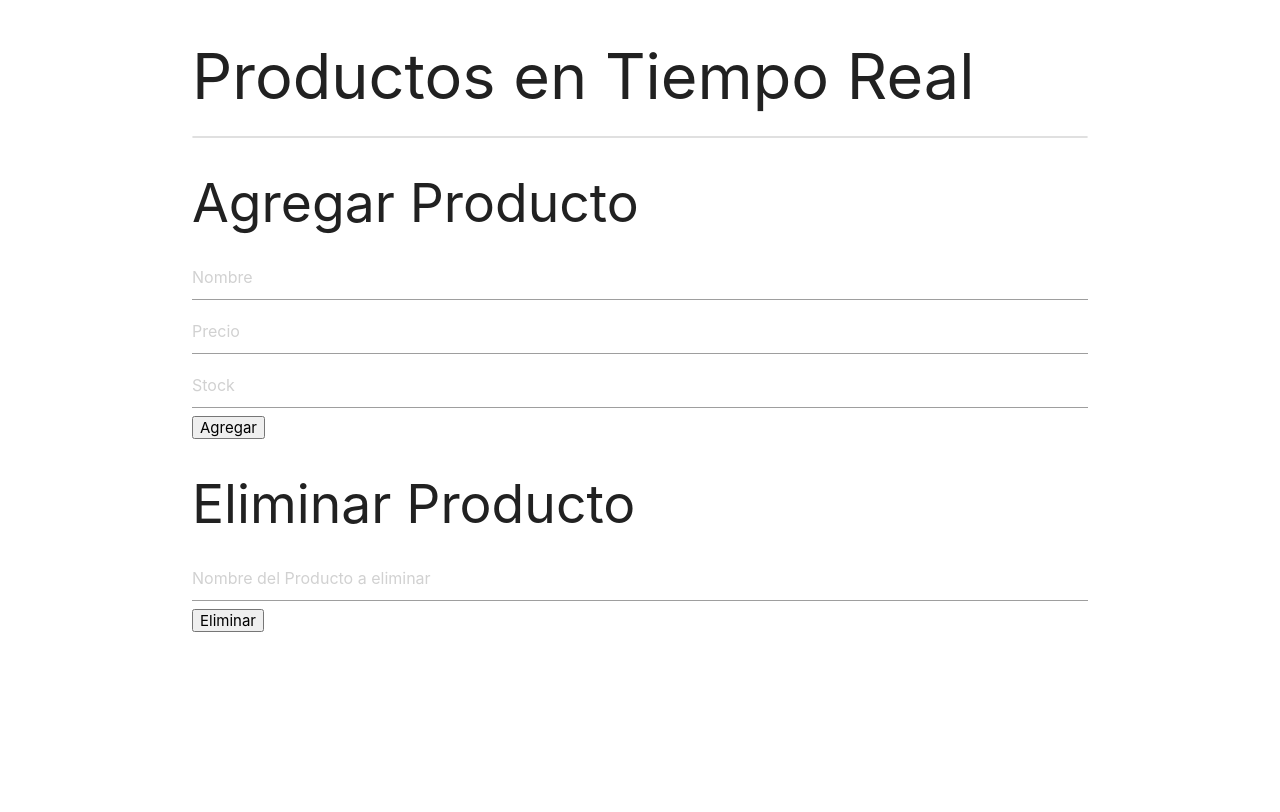
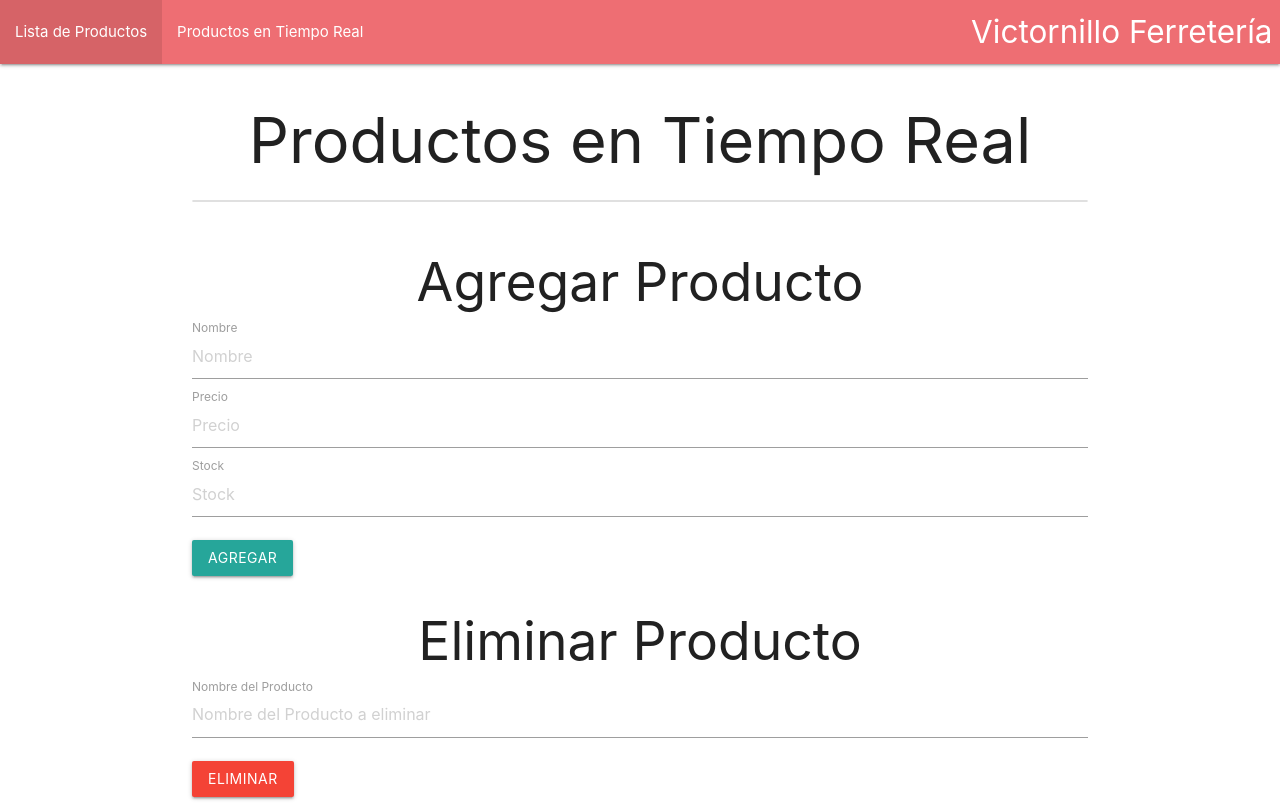
Before and after one commit to IgnacioCanal/PreEntrega1-Canal, a Node project: template src/views/realTimeProducts.hbs in a window 1280 px wide. Before the commit the page ends 632 px from the top, so only its background shows below. Run offline with Node 20 templates, Linux system fonts and the light colour scheme; the template is opened without the code that fills it, so the values that code supplies are empty; some libraries are stand-ins or nearby versions.

Commit message:
segunda entrega

```diff
--- a/public/main.js
+++ b/public/main.js
@@ -1,40 +1,37 @@
 const socket = io();
 
-
-socket.on('actualizarProductos', (products) => {
-  const lista = document.getElementById('lista-productos');
-  lista.innerHTML = '';
+socket.on("actualizarProductos", (products) => {
+  const lista = document.getElementById("lista-productos");
+  lista.innerHTML = "";
   products.forEach((product) => {
-    const item = document.createElement('li');
-    item.textContent = `Nombre:${product.nombre} - Precio $${product.precio} - Stock: ${product.stock}`;
+    const item = document.createElement("li");
+    item.textContent = `Nombre: ${product.nombre} - Precio: $${product.precio} - Stock: ${product.stock}`;
     lista.appendChild(item);
   });
 });
 
-
-document.getElementById('form-agregar').addEventListener('submit', (e) => {
+document.getElementById("form-agregar").addEventListener("submit", (e) => {
   e.preventDefault();
-  const nombre = document.getElementById('nombre').value;
-  const precio = parseFloat(document.getElementById('precio').value);
-  const stock = parseInt(document.getElementById('stock').value, 10);
+  const nombre = document.getElementById("nombre").value;
+  const precio = parseFloat(document.getElementById("precio").value);
+  const stock = parseInt(document.getElementById("stock").value, 10);
 
   if (!nombre || isNaN(precio) || isNaN(stock)) {
-    alert('Por favor, completa todos los campos correctamente.');
+    alert("Por favor, completa todos los campos correctamente.");
     return;
   }
 
-  socket.emit('agregarProducto', { nombre, precio, stock });
+  socket.emit("agregarProducto", { nombre, precio, stock });
   e.target.reset();
 });
 
-
-document.getElementById('form-eliminar').addEventListener('submit', (e) => {
+document.getElementById("form-eliminar").addEventListener("submit", (e) => {
   e.preventDefault();
-  const nombre = document.getElementById('nombre-eliminar').value;
+  const nombre = document.getElementById("nombre-eliminar").value;
   if (!nombre) {
-    alert('Por favor, ingresa el nombre del producto a eliminar.');
+    alert("Por favor, ingresa el nombre del producto a eliminar.");
     return;
   }
-  socket.emit('eliminarProducto', { nombre });
+  socket.emit("eliminarProducto", { nombre });
   e.target.reset();
 });
--- a/src/routes/views.routes.js
+++ b/src/routes/views.routes.js
@@ -1,10 +1,9 @@
 import { Router } from "express";
 import { productsService } from "../services/products.service.js";
 
-
 export const viewsRoutes = Router();
 
-viewsRoutes.get("/", async(req, res) => {
+viewsRoutes.get("/", async (req, res) => {
   try {
     const products = await productsService.getAll();
 
--- a/src/server.js
+++ b/src/server.js
@@ -6,30 +6,33 @@ import { Server } from "socket.io";
 import handlebars from "express-handlebars";
 import fs from "fs";
 
-
 import { __dirname } from "./dirname.js";
 import { productsRouter } from "./routes/products.router.js";
 import { productsService } from "./services/products.service.js";
 import { cartsRouter } from "./routes/carts.router.js";
 import { viewsRoutes } from "./routes/views.routes.js";
 
-
 const app = express();
-
 
 app.use(morgan("dev"));
 app.use(express.json());
 app.use(express.urlencoded({ extended: true }));
 app.use(express.static(path.resolve(__dirname, "../public")));
 
-app.engine('hbs', handlebars.engine({ extname: '.hbs', defaultLayout: 'main', layoutsDir: path.join(__dirname, 'views', 'layout') }));
-app.set('view engine', 'hbs');
-app.set('views', path.join(__dirname, 'views'));
+app.engine(
+  "hbs",
+  handlebars.engine({
+    extname: ".hbs",
+    layoutsDir: path.join(__dirname, "views", "layout"),
+    partialsDir: path.join(__dirname, "views", "partials"),
+  })
+);
+app.set("view engine", "hbs");
+app.set("views", path.join(__dirname, "views"));
 
 app.use("/", viewsRoutes);
 app.use("/api/products", productsRouter);
 app.use("/api/carts", cartsRouter);
-
 
 app.use((err, req, res, next) => {
   console.error("Error:", err.message);
@@ -65,7 +68,6 @@ io.on("connection", (socket) => {
   });
 });
 
-
 // Iniciar servidor
 server.listen(8080, () => {
   console.log("Server running on port http://localhost:8080");
--- a/src/views/layout/main.hbs
+++ b/src/views/layout/main.hbs
@@ -9,7 +9,7 @@
     />
   </head>
   <body>
-
+    {{> navbar}}
     <div class="container">
       {{{body}}}
     </div>
--- a/src/views/partials/navbar.hbs
+++ b/src/views/partials/navbar.hbs
@@ -1,4 +1,9 @@
 <nav>
-  <a href="/">Inicio</a>
-  <a href="/productos">Productos</a>
+  <div class="nav-wrapper">
+    <a href="#" class="brand-logo right">Victornillo Ferretería</a>
+    <ul id="nav-mobile" class="left hide-on-med-and-down">
+      <li><a href="/">Lista de Productos</a></li>
+      <li><a href="/realtimeproducts">Productos en Tiempo Real</a></li>
+    </ul>
+  </div>
 </nav>
--- a/src/views/realTimeProducts.hbs
+++ b/src/views/realTimeProducts.hbs
@@ -1,22 +1,54 @@
-<h1>Productos en Tiempo Real</h1>
+<h1 class="center-align">Productos en Tiempo Real</h1>
+<div class="row">
   <ul id="lista-productos" class="collection">
     {{#each products}}
-    <li>Nombre: {{this.nombre}} - Precio ${{this.precio}} - Stock: {{this.stock}}</li>
+      <li class="collection-item col s12 m6">
+        <p><span
+            class="yellow accent-2"
+            style="border-radius: 10%; padding: 10px 15px; margin-right: 10px; font-weight: bold;"
+          >{{this.nombre}}</span>
+          Precio: ${{this.precio}}
+          | Stock:
+          {{this.stock}}</p>
+      </li>
     {{/each}}
   </ul>
+</div>
 
-<h2>Agregar Producto</h2>
-<form id="form-agregar">
+<h2 class="section-title center-align">Agregar Producto</h2>
+
+<form id="form-agregar" class="col s12">
+  <div class="input-field">
     <input type="text" id="nombre" placeholder="Nombre" required />
+    <label for="nombre">Nombre</label>
+  </div>
+  <div class="input-field">
     <input type="number" id="precio" placeholder="Precio" min="0" required />
+    <label for="precio">Precio</label>
+  </div>
+  <div class="input-field">
     <input type="number" id="stock" placeholder="Stock" min="1" required />
-  <button type="submit">Agregar</button>
+    <label for="stock">Stock</label>
+  </div>
+  <button type="submit" class="btn waves-effect waves-light">Agregar</button>
 </form>
 
-<h2>Eliminar Producto</h2>
-<form id="form-eliminar">
-  <input type="text" id="nombre-eliminar" placeholder="Nombre del Producto a eliminar" required />
-  <button type="submit">Eliminar</button>
+<h2 class="section-title center-align">Eliminar Producto</h2>
+
+<form id="form-eliminar" class="col s12">
+  <div class="input-field">
+    <input
+      type="text"
+      id="nombre-eliminar"
+      placeholder="Nombre del Producto a eliminar"
+      required
+    />
+    <label for="nombre-eliminar">Nombre del Producto</label>
+  </div>
+  <button
+    type="submit"
+    class="btn waves-effect waves-light red"
+  >Eliminar</button>
 </form>
 
 <script src="/socket.io/socket.io.js"></script>
```
Also changed, not shown: src/routes/carts.router.js (+8 -3 lines), src/routes/products.router.js (+24 -15 lines), src/services/products.service.js (+21 -9 lines), src/views/home.hbs (+8 -8 lines). Lines whose indentation alone changed are shown as unchanged.
